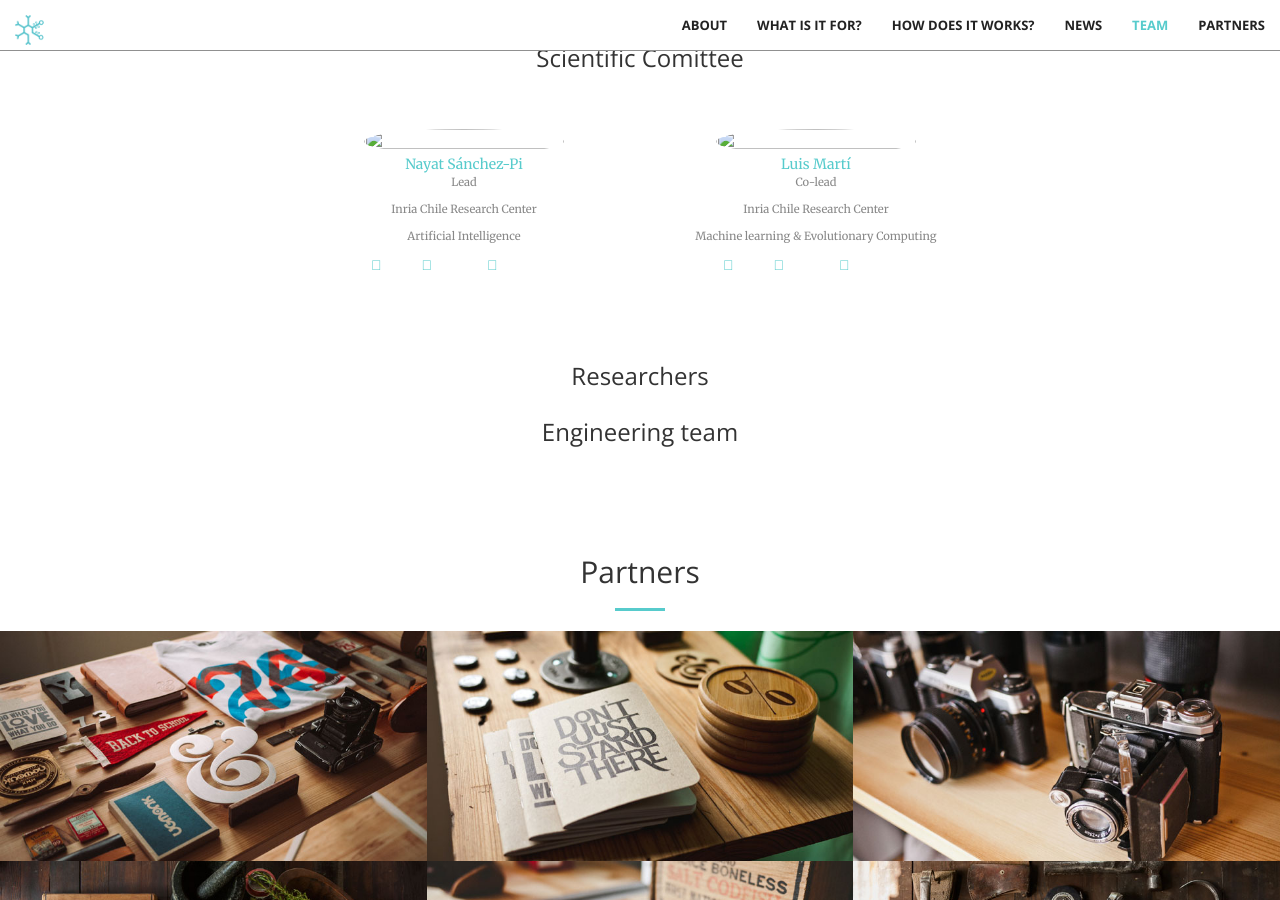
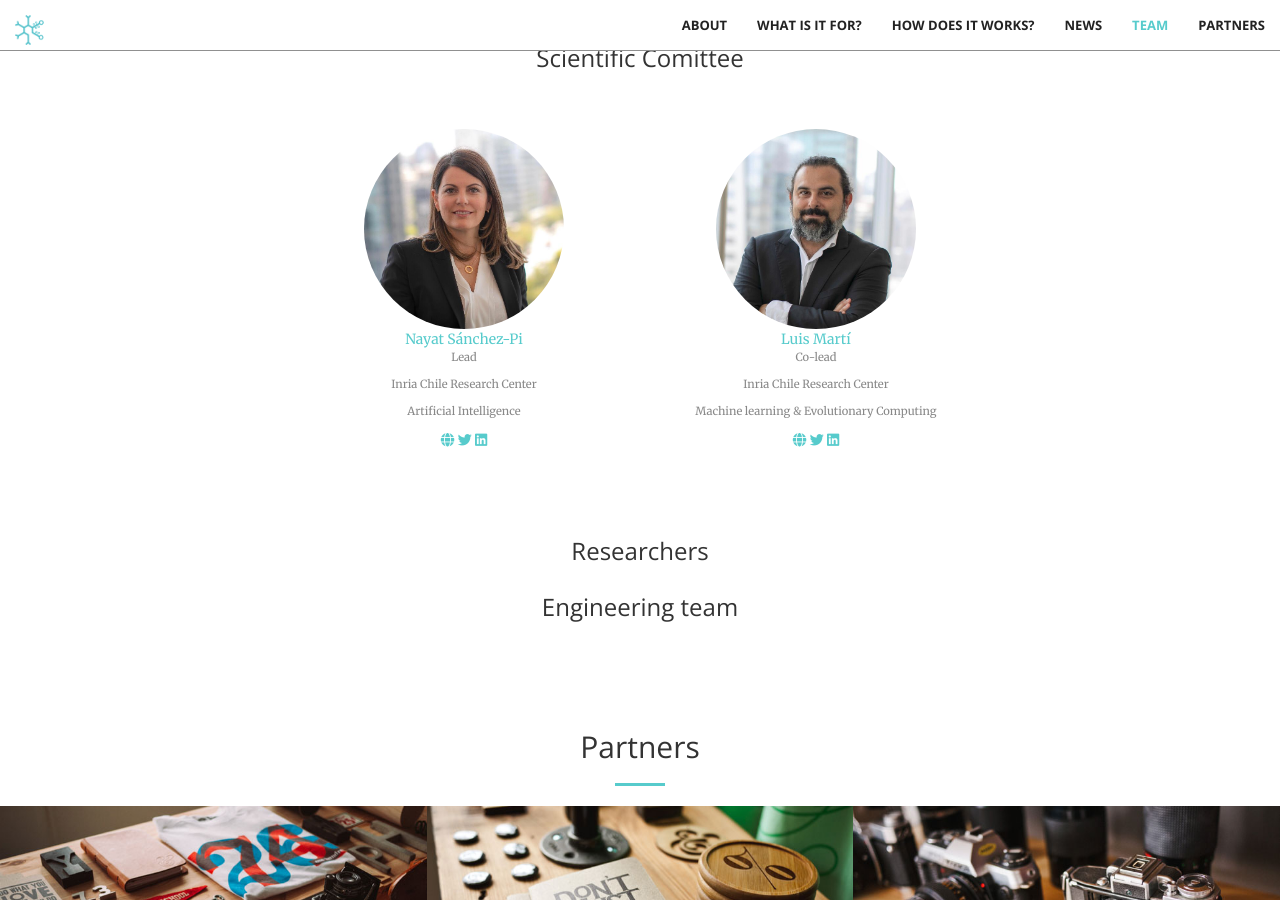
Before and after one commit to NataliaVidal/frost-landing-scan4, a Jekyll site: the page built from index.html, in a window 1280 px wide and 900 px high, scrolled down 2750 px. Built offline with Jekyll 4.4.1, drawn with Linux system fonts in a browser that asks for light colours.

Commit message:
Team section fixes

```diff
--- a/_data/team.yml
+++ b/_data/team.yml
@@ -7,7 +7,7 @@
   location: 1
   expertise: Artificial Intelligence
   organization: Inria Chile Research Center
-  #image: "../assets/images/team/Nayat Sanchez-Pi.jpeg"
+  image: "../img/teams/Nayat Sanchez-Pi.jpeg"
 
 - name: Luis Martí
   link: http://lmarti.com
@@ -18,4 +18,4 @@
   location: 1
   expertise: Machine learning & Evolutionary Computing
   organization: Inria Chile Research Center
-  #image: "../assets/images/team/Luis Martí.jpeg"
+  image: "../img/teams/Luis Martí.jpeg"
--- a/_includes/team.html
+++ b/_includes/team.html
@@ -20,10 +20,10 @@
                 <p style="color:#888888;font-size: 0.8em;margin-bottom: 10px;">{{ member.expertise }}</p>
                 <div class="icons">
                     <div class="icons">
-                        <a href="{{ member.link }}" class="icon fa-globe" target="_blank"><span class="label">Link</span></a>
+                        <a href="{{ member.link }}" class="fa fa-globe" target="_blank"></a>
                         <!-- <a href="{{ member.researchgate }}" class="icon fa-researchgate" target="_blank"><span class="label">Researchgate</span></a> -->
-                        <a href="{{ member.twitter }}" class="icon fa-twitter" target="_blank"><span class="label">Twitter</span></a>
-                        <a href="{{ member.linkedin }}" class="icon fa-linkedin" target="_blank"><span class="label">Linkedin</span></a>
+                        <a href="{{ member.twitter }}" class="fab fa-twitter" target="_blank"></a>
+                        <a href="{{ member.linkedin }}" class="fab fa-linkedin" target="_blank"></a>
                     </div>
                 </div>
             </div>
@@ -45,13 +45,13 @@
                 <p style="color:#888888;font-size: 0.8em;margin-bottom: 10px;">{{ member.expertise }}</p>
                 <div class="icons">
                     <div class="icons">
-                        <a href="{{ member.link }}" class="icon fa-globe" target="_blank"><span class="label">Link</span></a>
+                        <a href="{{ member.link }}" class="fa fa-globe" target="_blank"></a>
                         <!-- <a href="{{ member.researchgate }}" class="icon fa-researchgate" target="_blank"><span class="label">Researchgate</span></a> -->
                         {% if.member.twitter != # %}
-                            <a href="{{ member.twitter }}" class="icon fa-twitter" target="_blank"><span class="label">Twitter</span></a>
+                            <a href="{{ member.twitter }}" class="fab fa-twitter" target="_blank"></a>
                         {% endif %}
                         {% if.member.linkedin != # %}
-                            <a href="{{ member.linkedin }}" class="icon fa-linkedin" target="_blank"><span class="label">Linkedin</span></a>
+                            <a href="{{ member.linkedin }}" class="fab fa-linkedin" target="_blank"></a>
                         {% endif %}
                     </div>
                 </div>
@@ -75,13 +75,13 @@
                 <p style="color:#888888;font-size: 0.8em;margin-bottom: 10px;">{{ member.expertise }}</p>
                 <div class="icons">
                     <div class="icons">
-                        <a href="{{ member.link }}" class="icon fa-globe" target="_blank"><span class="label">Link</span></a>
+                        <a href="{{ member.link }}" class="fa fa-globe" target="_blank"></a>
                         <!-- <a href="{{ member.researchgate }}" class="icon fa-researchgate" target="_blank"><span class="label">Researchgate</span></a> -->
                         {% if.member.twitter != # %}
-                            <a href="{{ member.twitter }}" class="icon fa-twitter" target="_blank"><span class="label">Twitter</span></a>
+                            <a href="{{ member.twitter }}" class="fab fa-twitter" target="_blank"></a>
                         {% endif %}
                         {% if.member.linkedin != # %}
-                            <a href="{{ member.linkedin }}" class="icon fa-linkedin" target="_blank"><span class="label">Linkedin</span></a>
+                            <a href="{{ member.linkedin }}" class="fab fa-linkedin" target="_blank"></a>
                         {% endif %}
                     </div>
                 </div>
@@ -105,14 +105,14 @@
                 <p style="color:#888888;font-size: 0.8em;margin-bottom: 10px;">{{ member.expertise }}</p>
                 <div class="icons">
                     {% if.member.link != # %}
-                        <a href="{{ member.link }}" class="icon fa-globe" target="_blank"><span class="label">Link</span></a>
+                        <a href="{{ member.link }}" class="fa fa-globe" target="_blank"></a>
                     {% endif %}
                     <!-- <a href="{{ member.researchgate }}" class="icon fa-researchgate" target="_blank"><span class="label">Researchgate</span></a> -->
                     {% if.member.twitter != # %}
-                            <a href="{{ member.twitter }}" class="icon fa-twitter" target="_blank"><span class="label">Twitter</span></a>
+                            <a href="{{ member.twitter }}" class="fab fa-twitter" target="_blank"></a>
                     {% endif %}
                     {% if.member.linkedin != # %}
-                        <a href="{{ member.linkedin }}" class="icon fa-linkedin" target="_blank"><span class="label">Linkedin</span></a>
+                        <a href="{{ member.linkedin }}" class="fab fa-linkedin" target="_blank"></a>
                     {% endif %}
                 </div>
             </div>
```
Also changed, not shown: favicon.ico (added), img/teams/Luis Martí.jpeg (added), img/teams/Nayat Sanchez-Pi.jpeg (added).
